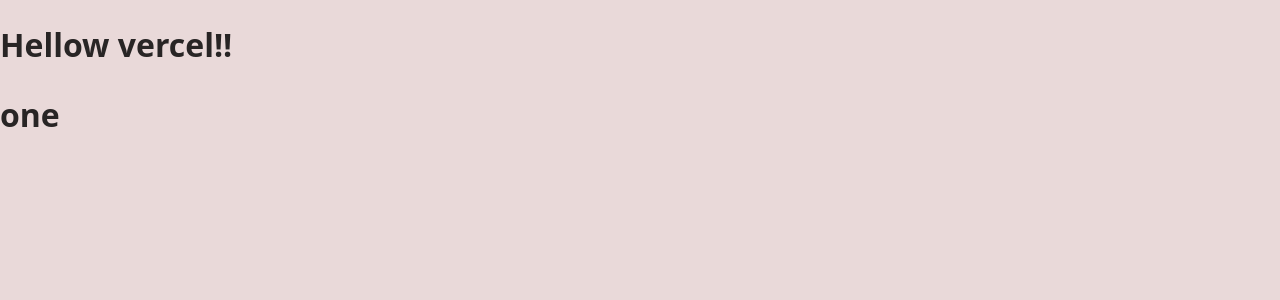
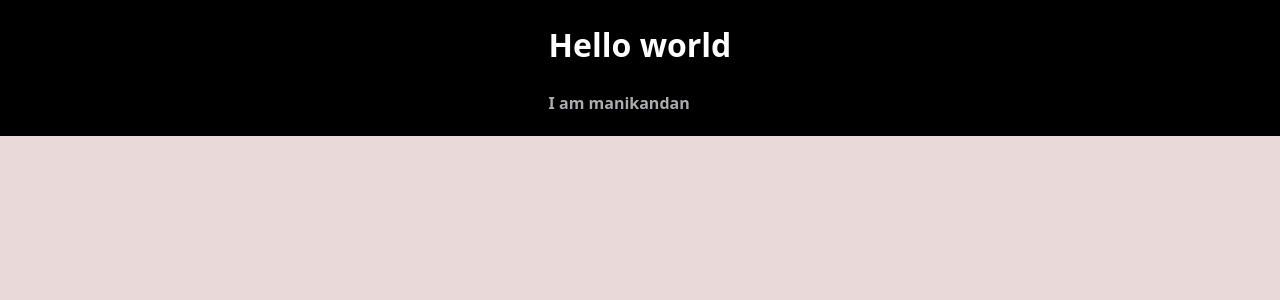
Before and after one commit to stevekalix/version-1, a React (Vite) app: page / in a window 1280 px wide. Shown: the top 300 px of the page. Built offline with nearby package versions, Linux system fonts and the light colour scheme.

Commit message:
third commit

```diff
--- a/src/App.jsx
+++ b/src/App.jsx
@@ -1,8 +1,10 @@
+import'./index.css'
 export default function App(){
     return(
         <div>
-            <h1>Hellow vercel!! </h1>
-            <h1>one </h1>
+          <h1>Hello world</h1>
+           <h4>I am manikandan</h4>
+
         </div>
     )
 }
--- a/src/index.css
+++ b/src/index.css
@@ -17,6 +17,16 @@
 body {
   margin: 0;
   display: flex;
-  min-width: 320px;
-  min-height: 100vh;
+  min-width:max-content;
+  display: flex;
+  justify-content: center;
+  background-color: black;
+  color: white;
 }
+div h4{
+    color: rgb(172, 172, 176);
+}
+
+div h4:hover{
+    color: black;
+}
```
